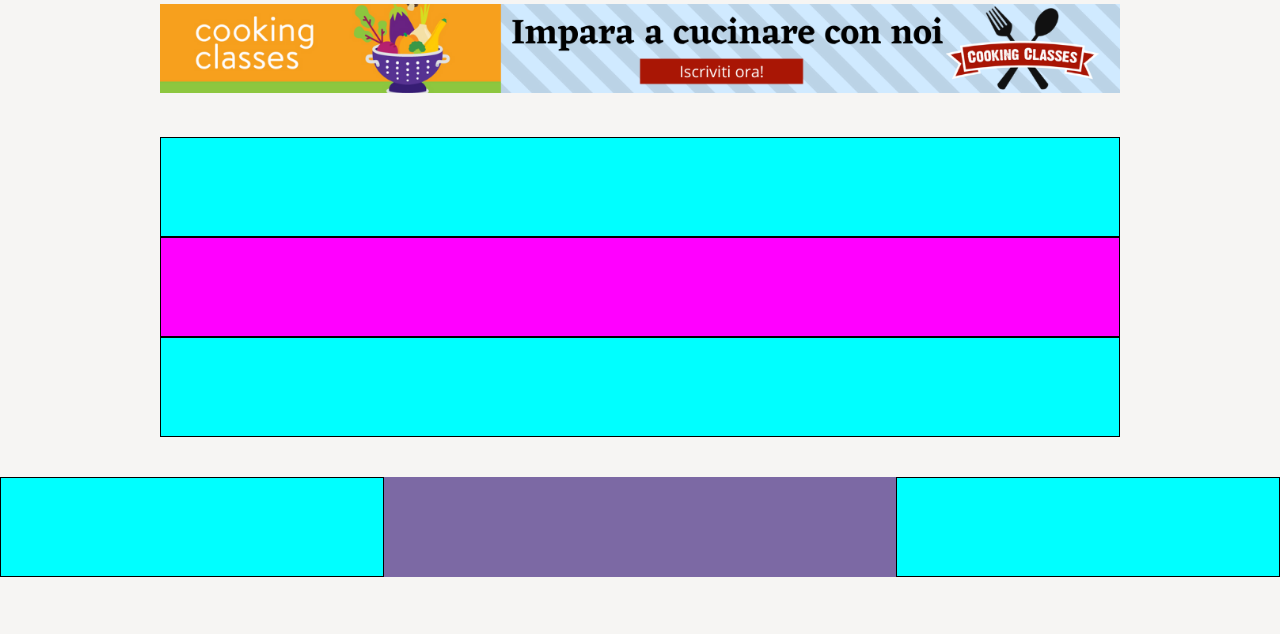
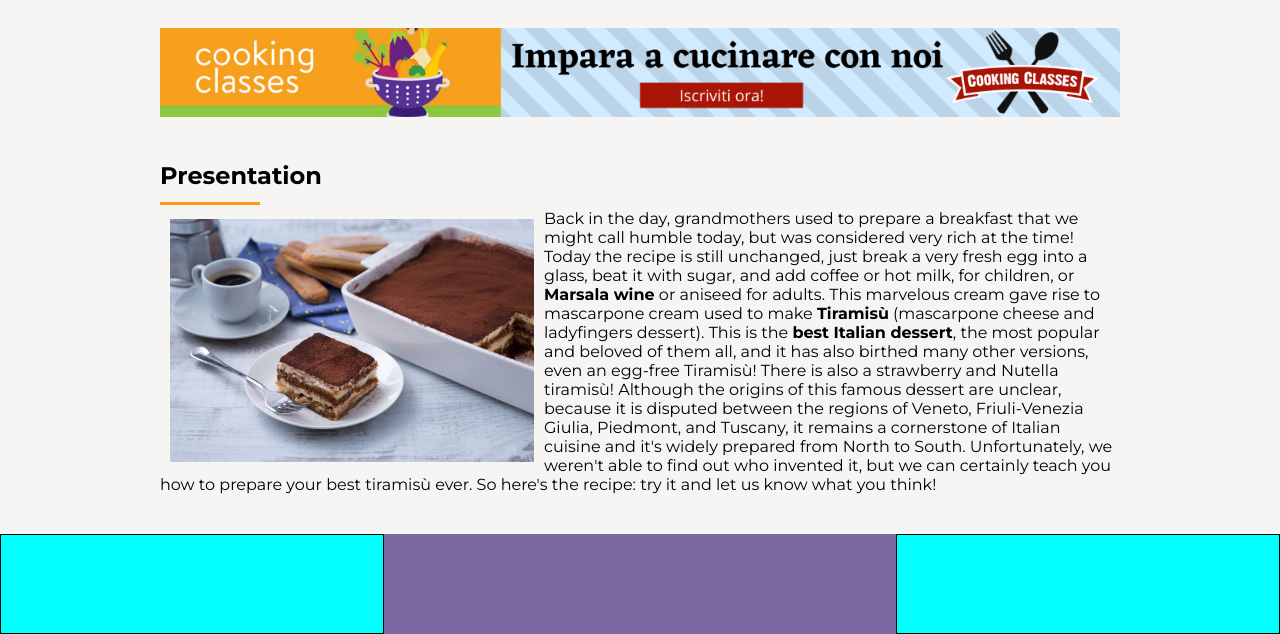
Before and after one commit to fedeatzeni/htmlcss-responsive-layout, a plain HTML site: page index.html in a window 1280 px wide. Shown: the part 676-1310 px from the top of the page. Before the commit the page ends 1253 px from the top, so only its background shows below. Drawn offline with Linux system fonts and the light colour scheme.

Commit message:
feat description section

```diff
--- a/css/style.css
+++ b/css/style.css
@@ -109,6 +109,18 @@ section {
     border-radius: 30px;
 }
 
+.border{
+    display: inline-block;
+    border-bottom: 3px solid #ff9614;
+    width: 100px;
+}
+
+.second img{
+    width: 100%;
+    padding: 0 10%;
+    margin: 10px 0;
+}
+
 
 
 /* footer  */
@@ -132,6 +144,10 @@ footer {
 
     section {
         margin: 40px 0;
+    }
+
+    .title h2{
+        font-size: 40px;
     }
 
     .title .remove {
@@ -162,6 +178,13 @@ footer {
         width: 100%;
         margin-top: 40px;
     }
+
+
+    .second img{
+        width: 40%;
+        padding: 0 10px;
+        float: left;
+    }
 }
 
 /* desktop */
@@ -175,7 +198,10 @@ footer {
     .row {
         display: flex;
         justify-content: space-between;
+    }
 
+    .title h2{
+        font-size: 50px;
     }
 
     /* main  */
--- a/index.html
+++ b/index.html
@@ -5,11 +5,15 @@
     <meta charset="UTF-8">
     <meta name="viewport" content="width=device-width, initial-scale=1.0">
     <title>Giallo Booleano</title>
-    <link rel="stylesheet" href="https://cdnjs.cloudflare.com/ajax/libs/font-awesome/6.7.1/css/all.min.css" integrity="sha512-5Hs3dF2AEPkpNAR7UiOHba+lRSJNeM2ECkwxUIxC1Q/FLycGTbNapWXB4tP889k5T5Ju8fs4b1P5z/iB4nMfSQ==" crossorigin="anonymous" referrerpolicy="no-referrer" />
+    <link rel="stylesheet" href="https://cdnjs.cloudflare.com/ajax/libs/font-awesome/6.7.1/css/all.min.css"
+        integrity="sha512-5Hs3dF2AEPkpNAR7UiOHba+lRSJNeM2ECkwxUIxC1Q/FLycGTbNapWXB4tP889k5T5Ju8fs4b1P5z/iB4nMfSQ=="
+        crossorigin="anonymous" referrerpolicy="no-referrer" />
     <link rel="stylesheet" href="./css/style.css">
     <link rel="preconnect" href="https://fonts.googleapis.com">
     <link rel="preconnect" href="https://fonts.gstatic.com" crossorigin>
-    <link href="https://fonts.googleapis.com/css2?family=Montserrat:ital,wght@0,100..900;1,100..900&family=Nerko+One&display=swap" rel="stylesheet">
+    <link
+        href="https://fonts.googleapis.com/css2?family=Montserrat:ital,wght@0,100..900;1,100..900&family=Nerko+One&display=swap"
+        rel="stylesheet">
 </head>
 
 <body>
@@ -70,15 +74,23 @@
                 </div>
 
                 <!-- banner -->
-                 <div class="banner">
+                <div class="banner">
                     <img src="./img/banner.png" alt="banner" class="remove">
-                 </div>
+                </div>
             </section>
 
-            <section>
-                <div class="bg-cyan"></div>
-                <div class="bg-magenta"></div>
-                <div class="bg-cyan"></div>
+            <section class="second">
+                <div>
+                    <h2>Presentation</h2>
+                    <div class="border"></div>
+                </div>
+                <div>
+                    <img src="./img/tiramisu.jpg" alt="">
+                </div>
+                <div>
+                    Back in the day, grandmothers used to prepare a breakfast that we might call humble today, but was considered very rich at the time! Today the recipe is still unchanged, just break a very fresh egg into a glass, beat it with sugar, and add coffee or hot milk, for children, or <strong>Marsala wine</strong> or aniseed for adults. This marvelous cream gave rise to mascarpone cream used to make <strong>Tiramisù</strong> (mascarpone cheese and ladyfingers dessert). This is the <strong>best Italian dessert</strong>, the most popular and beloved of them all, and it has also birthed many other versions, even an egg-free Tiramisù! There is also a strawberry and Nutella tiramisù! Although the origins of this famous dessert are unclear, because it is disputed between the regions of Veneto, Friuli-Venezia Giulia, Piedmont, and Tuscany, it remains a cornerstone of Italian cuisine and it's widely prepared from North to South.
+                    Unfortunately, we weren't able to find out who invented it, but we can certainly teach you how to prepare your best tiramisù ever. So here's the recipe: try it and let us know what you think!
+                </div>
             </section>
         </div>
 
```
